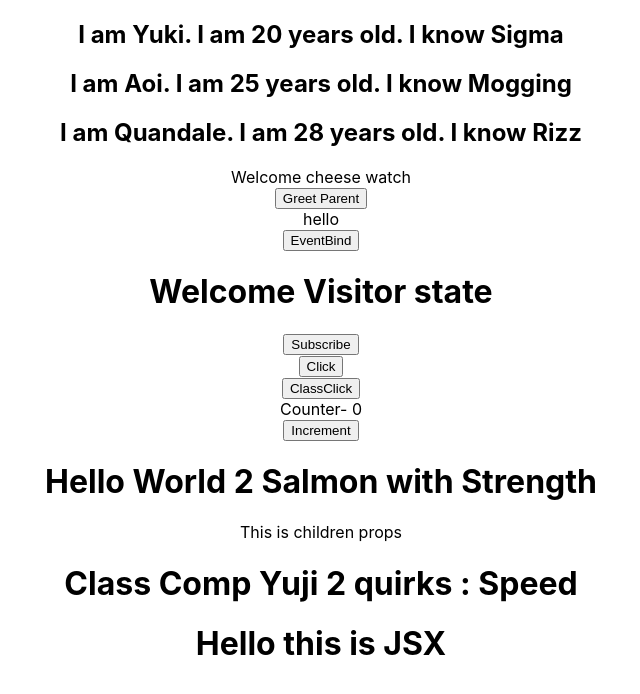
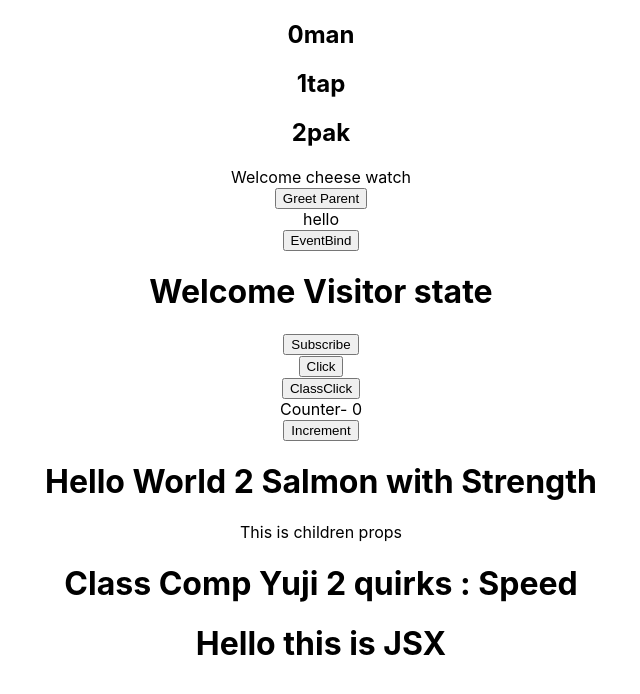
Before and after one commit to abdurrahmanmh/hello-world, a React (Create React App) app: page / in a window 1280 px wide. Shown: the top 694 px of the page, without its empty margins (319-959 px from the left). Built offline with nearby package versions, Linux system fonts and the light colour scheme.

Commit message:
Index as Key Anti-pattern

```diff
--- a/src/components/NameList.js
+++ b/src/components/NameList.js
@@ -3,7 +3,7 @@
 
 function NameList() {
   const names = ["man", "tap", "pak"];
-  const nameList = names.map((name) => <h2>{name}</h2>);
+  const nameList = names.map((name,index) => <h2 key={index}>{index}{name}</h2>);
 
   const persons = [
     {
@@ -26,15 +26,15 @@
     },
   ];
 
-  const personList = persons.map((person) => (
-    <Person key={person.id} person={person}></Person>
+  // const personList = persons.map((person) => (
+  //   <Person key={person.id} person={person}></Person>
 
-  ));
+  // ));
   return (
     <div>
       {
-        personList
-        //nameList
+        // personList
+        nameList
         //names.map(name=><h2>{name}</h2>)
       }
 
```
